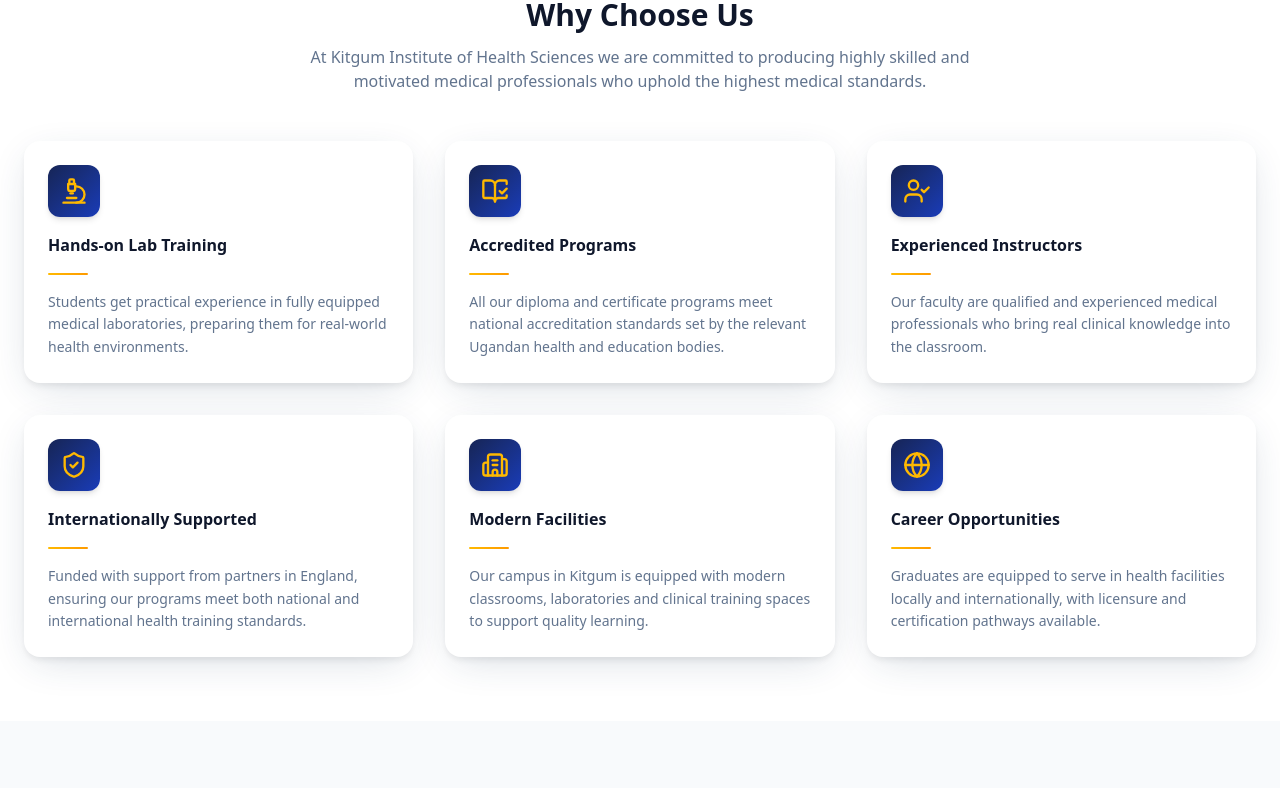
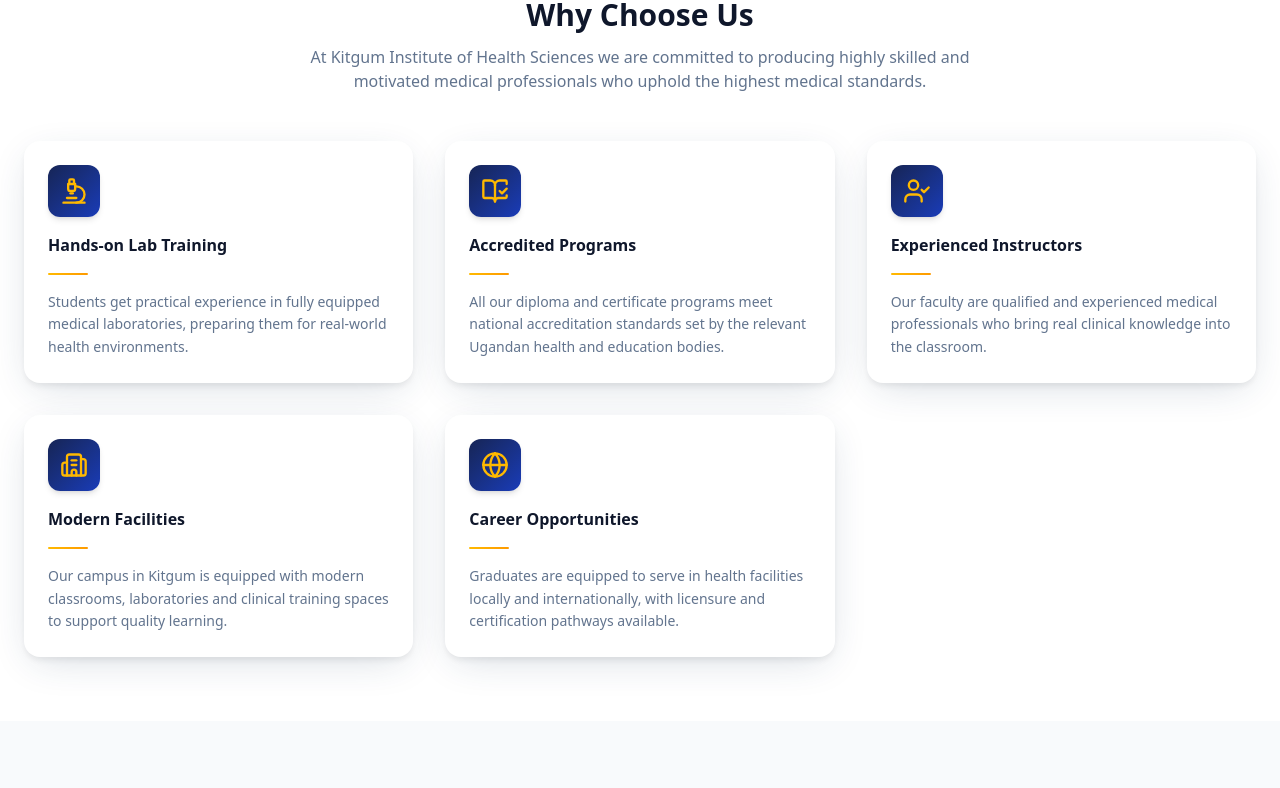
Before and after one commit to Anonymous2024-spec/khis_website, a React (Vite) app: page / in a window 1280 px wide. Shown: the part 2000-2788 px from the top of the page. Built offline with nearby package versions, Linux system fonts and the light colour scheme.

Commit message:
fix: change contact details

```diff
--- a/src/App.jsx
+++ b/src/App.jsx
@@ -28,7 +28,7 @@
           <Route path="/news" element={<News />} />
           <Route path="/gallery" element={<Gallery />} />
           <Route path="/contact" element={<Contact />} />
-          <Route path="/partners" element={<Partners />} />
+          {/* <Route path="/partners" element={<Partners />} /> */}
           <Route path="*" element={<NotFound />} />
         </Routes>
       </main>
--- a/src/components/Navbar.jsx
+++ b/src/components/Navbar.jsx
@@ -10,7 +10,7 @@
   { label: "News", path: "/news" },
   { label: "Gallery", path: "/gallery" },
   { label: "Contact", path: "/contact" },
-  { label: "Partners", path: "/partners" },
+  // { label: "Partners", path: "/partners" },
 ];
 
 export default function Navbar() {
--- a/src/components/WhyChooseUs.jsx
+++ b/src/components/WhyChooseUs.jsx
@@ -26,12 +26,12 @@
     description:
       "Our faculty are qualified and experienced medical professionals who bring real clinical knowledge into the classroom.",
   },
-  {
-    icon: <ShieldCheck size={28} className="text-amber-400" />,
-    title: "Internationally Supported",
-    description:
-      "Funded with support from partners in England, ensuring our programs meet both national and international health training standards.",
-  },
+  // {
+  //   icon: <ShieldCheck size={28} className="text-amber-400" />,
+  //   title: "Internationally Supported",
+  //   description:
+  //     "Funded with support from partners in England, ensuring our programs meet both national and international health training standards.",
+  // },
   {
     icon: <Building2 size={28} className="text-amber-400" />,
     title: "Modern Facilities",
--- a/src/pages/Contact.jsx
+++ b/src/pages/Contact.jsx
@@ -184,10 +184,10 @@
               <p className="text-slate-500 text-xs leading-relaxed">
                 Call us directly on{" "}
                 <a
-                  href="tel:0761150846"
+                  href="tel:+256777683228"
                   className="text-blue-950 font-bold hover:text-amber-500 transition-colors"
                 >
-                  0761150846
+                  +256 777 683 228
                 </a>{" "}
                 during working hours for the fastest response.
               </p>
```
